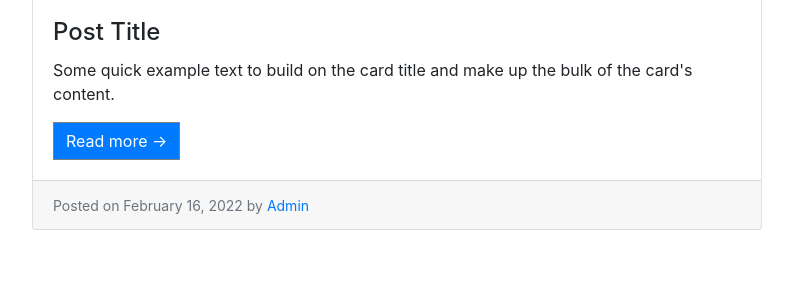
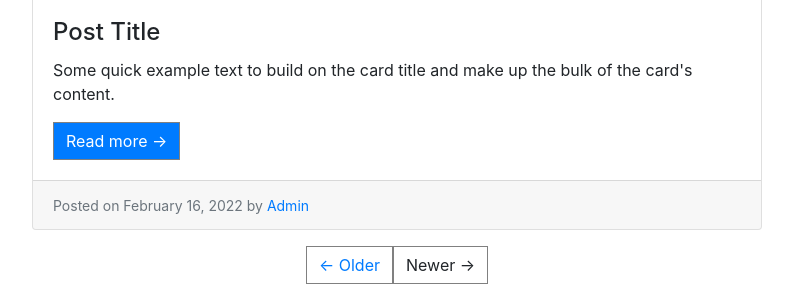
Before and after one commit to azizmatyakubov/pair-programming-with-Tendai, a plain HTML site: page index.html in a window 1280 px wide. Shown: the part 3852-4136 px from the top of the page, without its empty margins (53-846 px from the left). Before the commit the page ends 4098 px from the top, so only its background shows below. Drawn offline with nearby package versions, Linux system fonts and the light colour scheme.

Commit message:
done buttons

```diff
--- a/index.html
+++ b/index.html
@@ -258,6 +258,14 @@
                                 href="">Admin</a></small> </p>
                 </div>
             </div>
+            <div class="row">
+                <div class="col-12">
+                    <div class="buttons d-flex justify-content-center">
+                        <div class="btn text-primary">← Older</div>
+                        <div class="btn">Newer →</div>
+                    </div>
+                </div>
+            </div>
         </div>
         <div class="col-4">
             <div class="col-12 mb-4">
--- a/style.css
+++ b/style.css
@@ -13,3 +13,7 @@
 .row>.col-8>p {
     font-size: 36px;
 }
+
+.older {
+    color: blue;
+}
```
